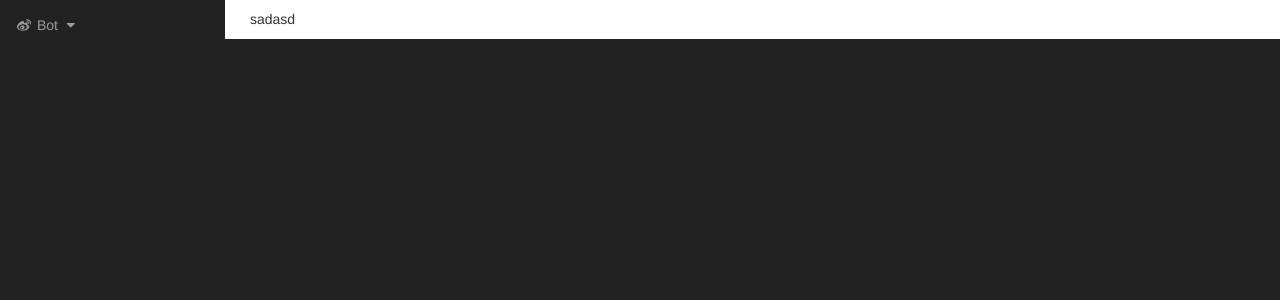
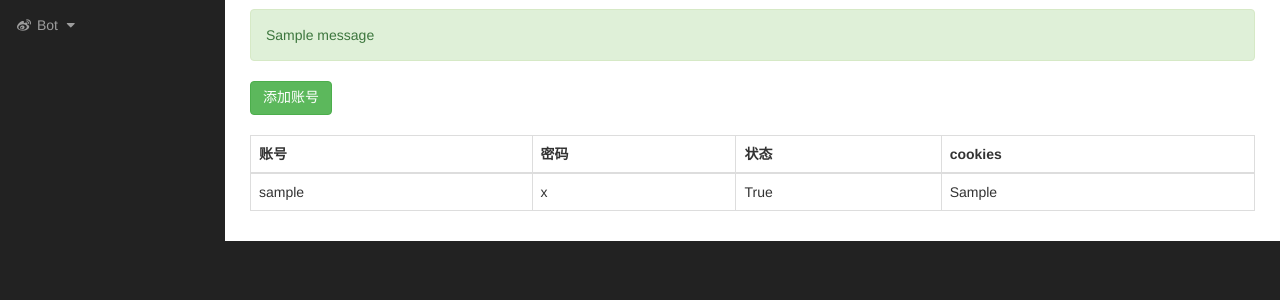
Before and after one commit to gamijin0/LuckyPicker, a Django app: template WeiBotManage/templates/Bot/manage.html in a window 1280 px wide. Shown: the part 51-351 px from the top of the page. Run offline with Django 3.2, Linux system fonts and the light colour scheme; the template is opened without the code that fills it: values that come from a table or form of the project are taken from there, others are empty; tables that the repository leaves empty hold one stand-in row (values such as "Sample post"); grey boxes labelled with a size stand in for pictures from a placeholder-image service; one stand-in notice (Sample message) is shown; parts of the project's set-up code (start-up, migrations or seed data) failed here and were passed over; some libraries are stand-ins or nearby versions.

Commit message:
now can add bot

```diff
--- a/WeiBotManage/Bot/models.py
+++ b/WeiBotManage/Bot/models.py
@@ -5,5 +5,11 @@ from django.db import models
 class Bot(models.Model):
     #账号
     username = models.CharField(primary_key=True,null=False,max_length=50)
+    #密码
+    password = models.CharField(null=False,default="",max_length=50)
+    #是否有效
+    isValid = models.BooleanField(null=False,default=False)
     #cookies
     cookies = models.CharField(max_length=500)
+    #收到的消息数量
+    message_num = models.IntegerField(default=0)
--- a/WeiBotManage/Bot/urls.py
+++ b/WeiBotManage/Bot/urls.py
@@ -3,5 +3,6 @@ from .views import *
 
 
 urlpatterns = [
-    url(r'^manage',view=manage)
+    url(r'^manage',view=manage,name="botManage"),
+    url(r'^addBot',view=addBot,name='addBot'),
 ]
--- a/WeiBotManage/templates/Bot/manage.html
+++ b/WeiBotManage/templates/Bot/manage.html
@@ -1,7 +1,88 @@
 {% extends "common/base.html" %}
 
 {% block body %}
-    <div class="panel-primary">
-        sadasd
+
+    <div>
+        <button class="btn  btn-success" data-toggle="modal" data-target="#addBot" style="font-family: 微软雅黑" >
+            添加账号
+        </button>
+        <br><br>
     </div>
+
+
+    {#用于展示机器人列表的table#}
+    <table class="table table-bordered table-responsive">
+        <thead>
+            <th>账号</th>
+            <th>密码</th>
+            <th>状态</th>
+            <th>cookies</th>
+        </thead>
+        <tbody>
+            {% for b in botlist %}
+                <tr>
+                    <td>{{ b.username }}</td>
+                    <td>{{ b.password }}</td>
+                    <td>{{ b.isValid }}</td>
+                    <td>{{ b.cookies }}</td>
+                </tr>
+            {% endfor %}
+        </tbody>
+    </table>
+
+
+    {#用于添加账号的模态框#}
+    <div class="modal fade" id='addBot' tabindex="-1" role="dialog"
+       aria-labelledby="myModalLabel" aria-hidden="true">
+       <div class="modal-dialog">
+          <div class="modal-content">
+             <div class="modal-header">
+                <button type="button" class="close"
+                   data-dismiss="modal" aria-hidden="true">
+                      &times;
+                </button>
+                <h4 class="modal-title" id="myModalLabel">
+                   添加账号
+                </h4>
+             </div>
+             <div class="modal-body">
+                 {#表单#}
+                <form action={% url 'addBot' %} method='post' role="form" class="form-horizontal">
+
+                    {#防跨站#}
+                    {% csrf_token %}
+
+                    {#表单内容 #}
+                    <div class="form-group">
+                        <label class="control-label col-md-2">账号</label>
+                        <div class="col-md-6">
+                            <input  type="text" class="form-control" name="username"  >
+                        </div>
+                    </div>
+                    <div class="form-group">
+                        <label class="control-label col-md-2">密码</label>
+                        <div class="col-md-6">
+                            <input  type="text" class="form-control" name="password">
+                        </div>
+                    </div>
+
+                    {#    按钮    #}
+                    <div class="col-md-offset-1">
+                        <button type="submit" class="btn btn-danger">确认提交</button>
+                    </div>
+
+
+                </form>
+
+             </div>
+             <div class="modal-footer">
+                <button type="button" class="btn btn-default"
+                   data-dismiss="modal">关闭
+                </button>
+             </div>
+          </div><!-- /.modal-content -->
+    </div><!-- /.modal -->
+
+    </div>
+
 {% endblock %}
--- a/WeiBotManage/templates/common/base.html
+++ b/WeiBotManage/templates/common/base.html
@@ -51,6 +51,21 @@
             {#页面主体#}
             <div id="page-wrapper">
                 <div class="container-fluid">
+                <style>
+                    .alert-error {
+                      color: #a94442;
+                      background-color: #f2dede;
+                      border-color: #ebccd1;
+                    }
+                </style>
+                    {# 用于显示消息#}
+                    {% if messages %}
+                    <div class="messages">
+                        {% for message in messages %}
+                        <div{% if message.tags %} class="alert alert-{{ message.tags }}"{% endif %}>{{ message }}</div>
+                        {% endfor %}
+                    </div>
+                    {% endif %}
 
                     {% block body %}
 
--- a/WeiBotManage/templates/common/siderbar.html
+++ b/WeiBotManage/templates/common/siderbar.html
@@ -10,7 +10,7 @@
                 </a>
                 <ul id="demo" class="collapse">
                     <li>
-                        <a href="#">
+                        <a href={% url "botManage" %}>
                             <i class="fa fa-fw fa-list"></i>
                             账号列表
                         </a>
```
Also changed, not shown: WeiBotManage/Bot/views.py (+24 -3 lines).
